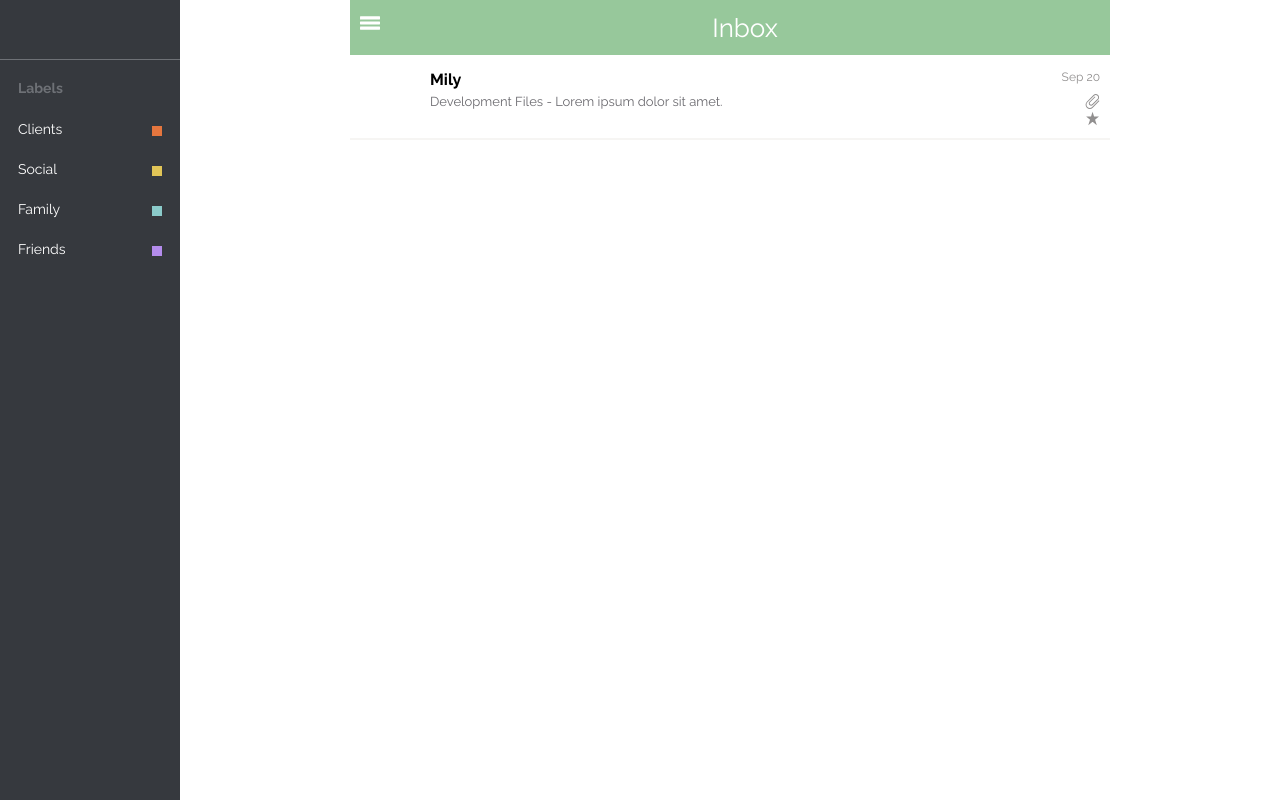
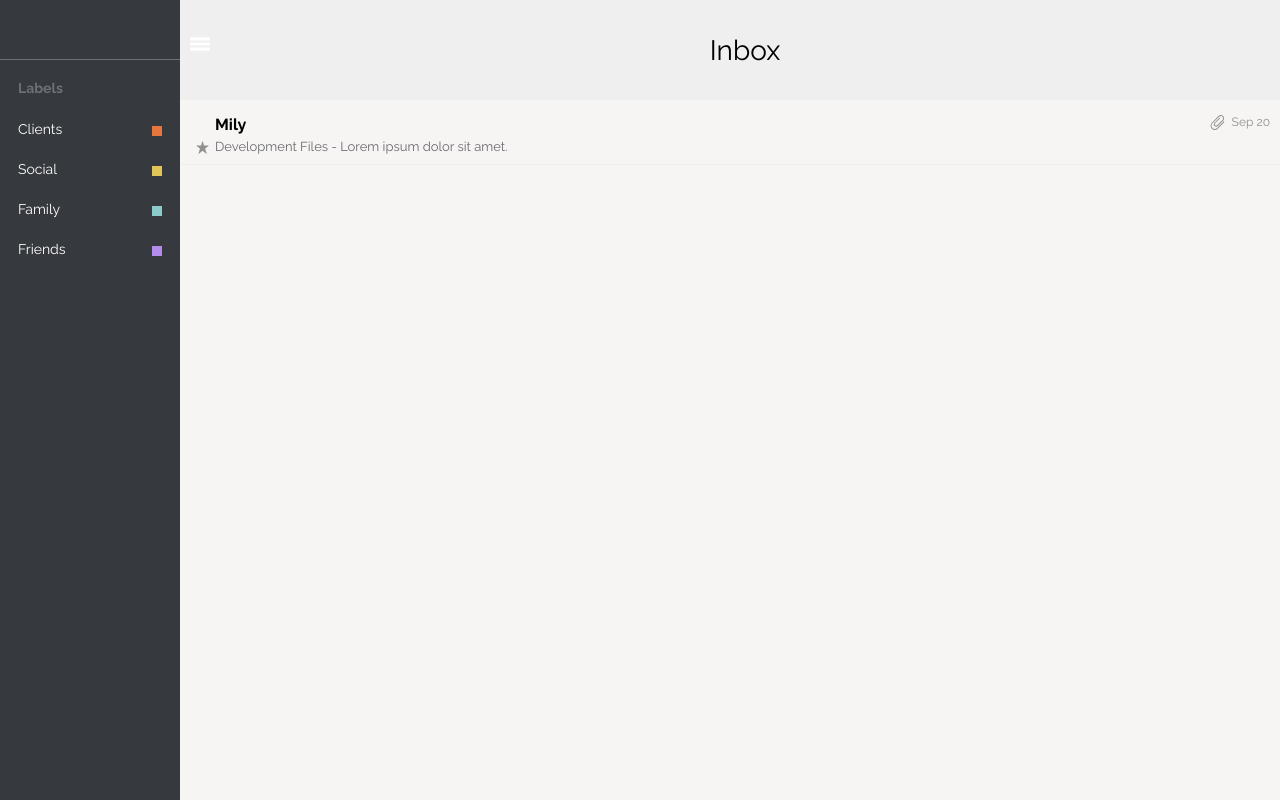
Before and after one commit to yuricamara/mail-app, a website: page src/index.html in a window 1280 px wide. Drawn offline with nearby package versions, Linux system fonts and the light colour scheme.

Commit message:
Add Desktop Version to mail list

```diff
--- a/src/index.html
+++ b/src/index.html
@@ -155,7 +155,6 @@
 
 
           <div class="m-short-mail_content">
-          <!-- small screens-->
 
             <div class="m-short-mail_top">
               <p class="m-short-mail_sender">
@@ -166,21 +165,19 @@
               </time>
             </div>
 
-            <div class="m-short-mail_bottom">
+            <!-- Clips icon -->
+            <svg class="m-icon-clips" version="1.1" xmlns="http://www.w3.org/2000/svg" width="15" height="15" aria-labelledby="svgicon_clips-title svgicon_clips-desc">
+              <title id="svgicon_clips-title">Title</title>
+              <desc id="svgicon_clips-desc">Description</desc>
+              <use xlink:href="#clips-icon" />
+            </svg>
             <!-- Subject -->
             <p class="m-short-mail_subject">
               <span>Development Files</span> - Lorem ipsum dolor sit amet.
             </p>
-              <div class="m-short-mail_icons">
-                <!-- Clips icon -->
-                <svg class="m-svgicon m-short-mail_icon" version="1.1" xmlns="http://www.w3.org/2000/svg" width="15" height="15" aria-labelledby="svgicon_clips-title svgicon_clips-desc">
-                  <title id="svgicon_clips-title">Title</title>
-                  <desc id="svgicon_clips-desc">Description</desc>
-                  <use xlink:href="#clips-icon" />
-                </svg>
 
             <!-- Star Icon -->
-                <svg class="m-svgicon m-short-mail_icon" version="1.1" xmlns="http://www.w3.org/2000/svg" width="15" height="15" aria-labelledby="svgicon_star-title-1 svgicon_star-desc-1">
+            <svg class="m-icon-star" version="1.1" xmlns="http://www.w3.org/2000/svg" width="15" height="15" aria-labelledby="svgicon_star-title-1 svgicon_star-desc-1">
               <title id="svgicon_star-title-1">Title</title>
               <desc id="svgicon_star-desc-1">Description</desc>
               <a xlink:href="#">
@@ -188,8 +185,7 @@
                 <use xlink:href="#star-icon" />
               </a>
             </svg>
-              </div>
-            </div>
+
           </div>
         </section>
       </article>
--- a/src/sass/_A-project-settings.scss
+++ b/src/sass/_A-project-settings.scss
@@ -5,6 +5,7 @@ $palettes: (
   primary: (
     lightest: white,
     light20: #f6f5f3,
+    light30: #efefef,
     light40: #918F8F,
     light80: #6b6a6f,
     light: #6e7176,
--- a/src/sass/_C-theme.scss
+++ b/src/sass/_C-theme.scss
@@ -8,4 +8,7 @@ _theme.scss
 
 .th-main{
   background-color: palette(primary,lightest);
+  @include bp{
+    background-color: palette(primary,light20);
+  }
 }
--- a/src/sass/_D-layout.scss
+++ b/src/sass/_D-layout.scss
@@ -5,9 +5,6 @@ _layout.scss
 .l-wrap{
   @include clearfix;
   height: 100%;
-  margin: 0 auto;
-  max-width: 940px;
-  width: 100%;
 }
 
 .l-aside{
--- a/src/sass/modules/_m-mail-list.scss
+++ b/src/sass/modules/_m-mail-list.scss
@@ -12,6 +12,12 @@ _m-mail-list.scss
     display: table;
 
     background-color: palette(secondary,base);
+
+    @include bp{
+      height: 100px;
+
+      background-color: palette(primary,light30);
+    }
   }
 
   &_header-content{
@@ -26,5 +32,10 @@ _m-mail-list.scss
     font-size: 2.6em;
     font-weight: normal;
     text-align: center;
+
+    @include bp{
+      color: palette(primary,darkest);
+      font-size: 2.8em;
+    }
   }
 }
--- a/src/sass/modules/_m-short-mail.scss
+++ b/src/sass/modules/_m-short-mail.scss
@@ -9,6 +9,11 @@ _m-short-mail.scss
   width: 100%;
 
   font-size: 1rem;
+
+  @include bp{
+    border-bottom: 1px solid palette(primary,light30);
+  }
+
   &_title{
     @include invisible-acessible;
   }
@@ -31,6 +36,13 @@ _m-short-mail.scss
   &_content{
     margin-left: 60px;
     padding-left: 10px;
+
+    position: relative;
+
+    @include bp{
+      margin-left: 25px;
+      padding-left: 0;
+    }
   }
 
   &_top{
@@ -67,24 +79,8 @@ _m-short-mail.scss
     text-align: right;
   }
 
-  &_bottom{
-    @include clearfix;
-    width: 100%;
-  }
-
   &_subject{
-    width: 85%;
-
-    float: left;
-
     color: palette(primary,light80);
     font-size: 1.3em;
   }
-
-  &_icons{
-    width: 15px;
-
-    float: right;
-  }
-
 }
--- /dev/null
+++ b/src/sass/modules/components/_m-icons.scss
@@ -0,0 +1,30 @@
+/**********************
+/components/_m-icons.scss
+**********************/
+
+.m-icon{
+
+  &-clips,
+  &-star{
+    position: absolute;
+    right: 0;
+  }
+
+  &-clips{
+    top: 20px;
+
+    @include bp{
+      right: 45px;
+      top: 5px;
+    }
+  }
+
+  &-star{
+    top: 40px;
+
+    @include bp{
+      left: -20px;
+      top: 30px;
+    }
+  }
+}
```
Also changed, not shown: media-queries.css (deleted), src/css/stylesheet.css, 1 other file. Lines whose indentation alone changed are shown as unchanged.
